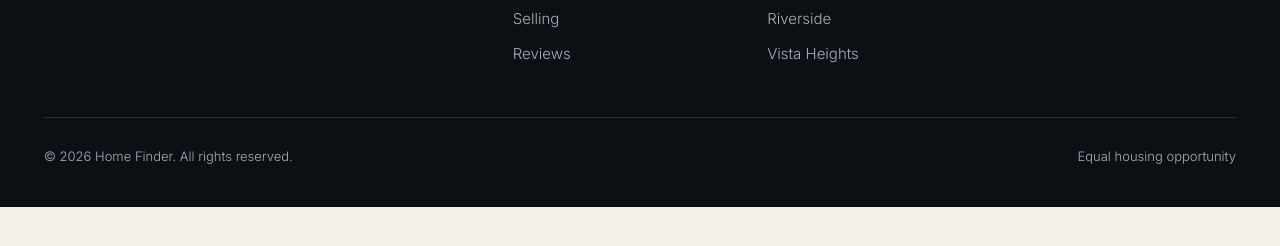
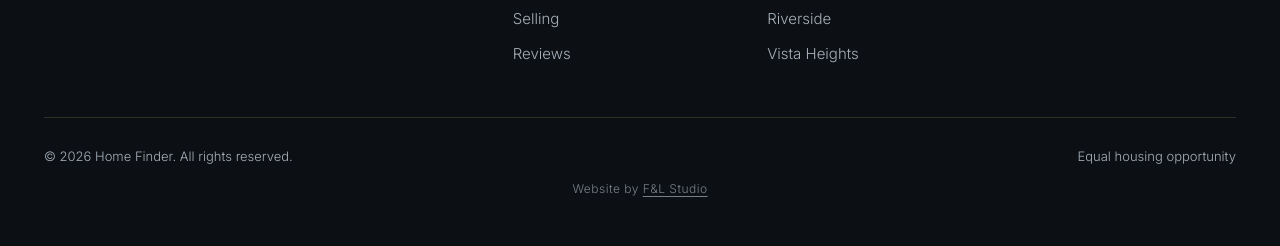
Before and after one commit to frankiecampbellchicago-debug/home-finder, a plain HTML site: page homes.html in a window 1280 px wide. Shown: the part 3597-3843 px from the top of the page. Before the commit the page ends 3804 px from the top, so only its background shows below. Drawn offline with nearby package versions, Linux system fonts and the light colour scheme.

Commit message:
Footer: Website by F&L Studio credit link
Co-Authored-By: Claude Opus 5.5 <noreply@anthropic.com>

```diff
--- a/homes.html
+++ b/homes.html
@@ -85,6 +85,7 @@
     </div>
     <div class="base"><span>© <span id="yr">2026</span> Home Finder. All rights reserved.</span><span>Equal housing opportunity</span></div>
   </div>
+<p class="fl-credit" style="margin:0;padding:14px 16px 18px;font-size:12px;line-height:1.4;letter-spacing:.04em;text-align:center;opacity:.7">Website by <a href="https://www.frankandleilastudio.com/?utm_source=home-finder&amp;utm_medium=credit" style="color:inherit;text-decoration:underline;text-underline-offset:3px">F&amp;L Studio</a></p>
 </footer>
 
 <script src="data.js"></script>
```
Also changed, not shown: index.html (+1 -0 lines), listing.html (+1 -0 lines), reviews.html (+1 -0 lines).
